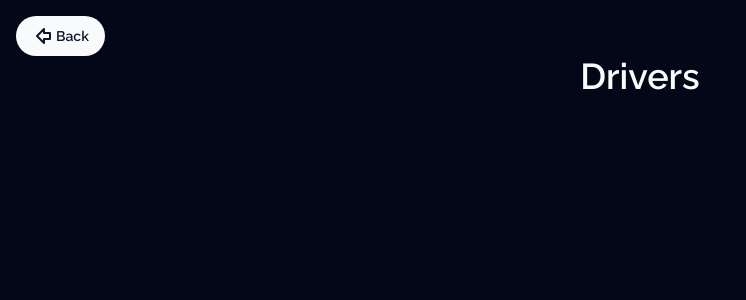
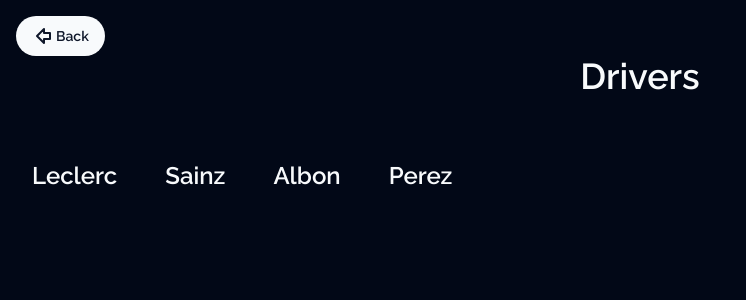
Before and after one commit to iDCoded/Chicane, a Next.js app: page /drivers in a window 1280 px wide. Shown: the top 300 px of the page, without its empty margins (0-746 px from the left). Built offline with nearby package versions, Linux system fonts and the light colour scheme.

Commit message:
Added Driver Card with sample data

```diff
--- /dev/null
+++ b/components/DriverCard.tsx
@@ -0,0 +1,19 @@
+interface DriverCardProps {
+	rank?: number;
+	points?: number;
+	name: string;
+	team?: string;
+	country?: string;
+	countryFlag?: string;
+	driverImage?: string;
+	driverNumber?: number;
+}
+export default function DriverCard(props: DriverCardProps) {
+	return (
+		<>
+			<div className="driver-name">
+				<h2 className="name text-2xl">{props.name}</h2>
+			</div>
+		</>
+	);
+}
--- a/pages/drivers.tsx
+++ b/pages/drivers.tsx
@@ -1,4 +1,5 @@
 import BackButton from "@/components/BackButton";
+import DriverCard from "@/components/DriverCard";
 
 export default function Drivers() {
 	return (
@@ -7,6 +8,12 @@ export default function Drivers() {
 			<div className="flex justify-center content-center">
 				<h1 className="text-4xl">Drivers</h1>
 			</div>
+			<div className="flex flex-row gap-12 mt-8 p-8">
+				<DriverCard name="Leclerc" rank={3} />
+				<DriverCard name="Sainz" />
+				<DriverCard name="Albon" />
+				<DriverCard name="Perez" />
+			</div>
 		</>
 	);
 }
```
